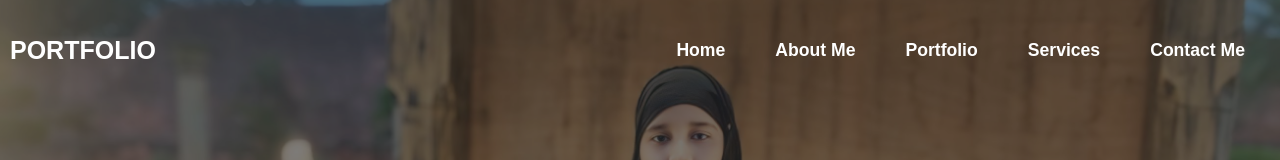
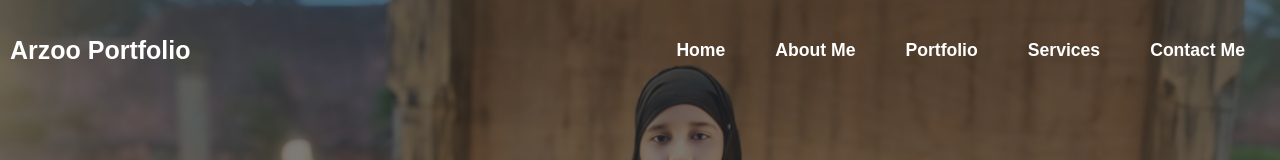
Before and after one commit to Arzu123216/myfirstProject, a plain HTML site: page index.html in a window 1280 px wide. Shown: the top 160 px of the page. Drawn offline with Linux system fonts and the light colour scheme.

Commit message:
updated header

```diff
--- a/index.html
+++ b/index.html
@@ -8,7 +8,7 @@
 </head>
 <body>
     <header class="header">
-        <a href="#" class="logo">PORTFOLIO</a>
+        <a href="#" class="logo">Arzoo Portfolio</a>
 
          <nav class="navbar">
         <ul>
```
